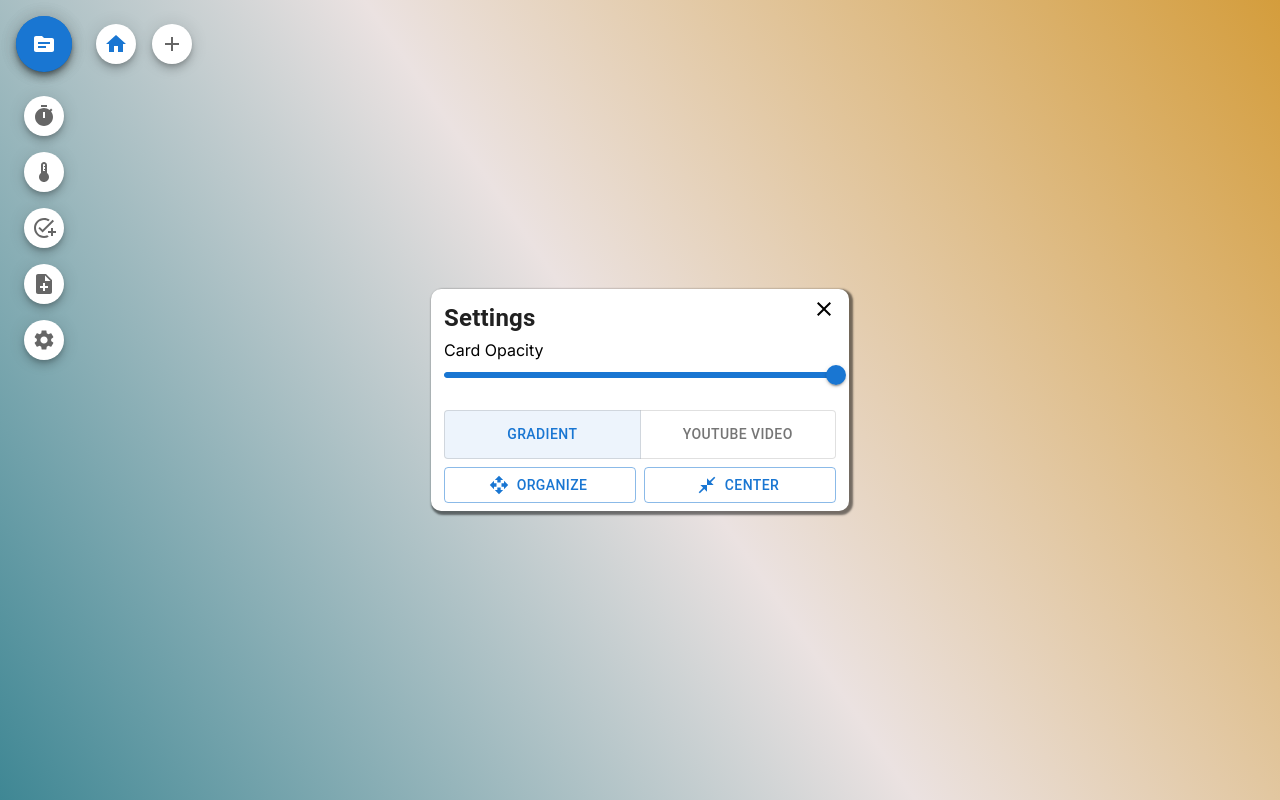
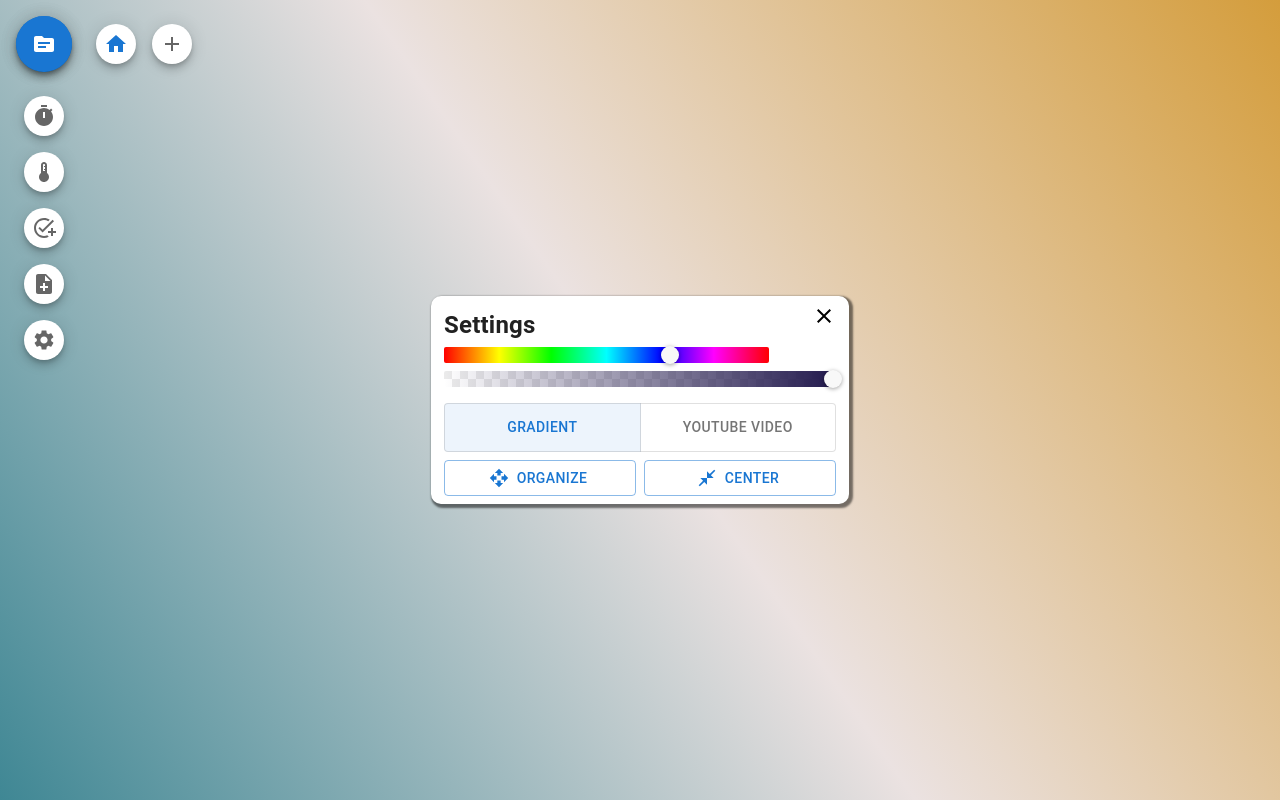
Before and after one commit to jramirez-codes/zen-work, a Next.js app: page / in a window 1280 px wide. Both pictures are taken after a click on the button 44 px from the left and 340 px from the top of the page. Built offline with nearby package versions, Linux system fonts and the light colour scheme.

Commit message:
color changes

```diff
--- a/package.json
+++ b/package.json
@@ -22,6 +22,7 @@
     "framer-motion": "^10.12.16",
     "next": "^13.4.6",
     "react": "18.2.0",
+    "react-color": "^2.19.3",
     "react-confetti-explosion": "^2.1.2",
     "react-dom": "18.2.0",
     "react-redux": "^8.1.0",
--- a/src/app/components/settings/settings.js
+++ b/src/app/components/settings/settings.js
@@ -1,30 +1,29 @@
 import React from "react";
-import { TextField, Slider, ToggleButtonGroup, ToggleButton, Button, Grid, Tooltip } from "@mui/material";
+import { TextField, ToggleButtonGroup, ToggleButton, Button, Grid, Tooltip} from "@mui/material";
 import { useSelector, useDispatch } from 'react-redux'
-import { setDisplayUrl, updateYoutubeUrl, updateOpacity, updateBackgroundType, organizeCards, deleteState, groupCardsCenter } from '../../store/settingStore'
+import { AlphaPicker, HuePicker } from "react-color";
+import { setDisplayUrl, updateYoutubeUrl, updateBackgroundColor, updateBackgroundType, organizeCards, deleteState, groupCardsCenter } from '../../store/settingStore'
 import OpenWithIcon from '@mui/icons-material/OpenWith';
 import CloseFullscreenIcon from '@mui/icons-material/CloseFullscreen';
 
 export default function Settings() {
+  const dispatch = useDispatch()
   const currURL = useSelector((state)=>state.settings.displayUrl)
-  const currOpacity = useSelector((state)=>state.settings.backgroundOpacity)
   const currBackgroundType = useSelector((state)=>state.settings.backgroundType)
-  const dispatch = useDispatch()
+  const currColor = useSelector((state)=>state.settings.backgroundColor)
   const currProject = useSelector(e=>e.settings.cacheName)
+
   return(
     <Grid container spacing={1} sx={{width:400}}>
-      {/* BACKGROUND TYPE */}
+      {/* BACKGROUND COLOR */}
+      <Grid item xs={10} sm={10} md={10} lg={10}>
+        <HuePicker width="100%" onChangeComplete={(e)=>{dispatch(updateBackgroundColor({rgb:{r:e.rgb.r,g:e.rgb.g,b:e.rgb.b, a:currColor.rgb.a}}))}} color={currColor.rgb}/>
+      </Grid>
+      <Grid item xs={2} sm={2} md={2} lg={2}>
+        <div style={{height:'100%', backgroundColor:'white'}} onClick={()=>{dispatch(updateBackgroundColor({rgb:{r:255,g:255,b:255, a:currColor.rgb.a}}))}}/>
+      </Grid>
       <Grid item xs={12} sm={12} md={12} lg={12}>
-        <p style={{margin:0}}>Card Opacity</p>
-        <Slider
-          max={1}
-          min={0}
-          value={currOpacity}
-          step={.01}
-          fullWidth
-          valueLabelDisplay="auto"
-          onChange={(e)=>{dispatch(updateOpacity(e.target.value))}}
-        />
+        <AlphaPicker width="100%" onChangeComplete={(e)=>{dispatch(updateBackgroundColor(e))}} color={currColor.rgb}/>
       </Grid>
       <Grid item xs={12} sm={12} md={12} lg={12}>
         {/* BACKGROUND SETTINGS */}
--- a/src/app/store/settingStore.js
+++ b/src/app/store/settingStore.js
@@ -37,10 +37,10 @@ export const settings = createSlice({
     displayUrl: "https://www.youtube.com/embed/vemLEwjIxow",
     youtubeUrl: "https://www.youtube.com/embed/vemLEwjIxow",
     backgroundOpacity: 1,
+    backgroundColor: {r:255,g:255,b:255},
     backgroundType: 'gradient',
     styleSettings: {
-      backgroundColor: 'rgba(255,255,255,1)',
-      marginRight: 0
+      backgroundColor: 'rgba(255,255,255,1)'
     },
     // Project Swapping
     projects: [],
@@ -131,6 +131,7 @@ export const settings = createSlice({
 
       // Get Cache of new State
       let newState = window.localStorage.getItem(newCacheState)
+
       // Update Local States
       if(newState !== null && newState !== "") {
         newState = JSON.parse(unzip(newState))
@@ -253,18 +254,10 @@ export const settings = createSlice({
       // Update Cache
       window.localStorage.setItem(state.cacheName, zip(JSON.stringify(state)))
     },
-    // UI Settings
-    updateOpacity: (state, action) => {
-      state.backgroundOpacity = action.payload
+    updateBackgroundColor: (state, action) => {
+      state.backgroundColor = action.payload
       state.styleSettings = {
-        backgroundColor: 'rgba(255,255,255, '+action.payload+')'
-      }
-      // Update Cache
-      window.localStorage.setItem(state.cacheName, zip(JSON.stringify(state)))
-    },
-    updateBackgroundColor: (state, action) => {
-      state.styleSettings = {
-        backgroundColor: 'rgba(255,255,255, '+state.backgroundOpacity+')'
+        backgroundColor: `rgba(${action.payload.rgb.r},${action.payload.rgb.g},${action.payload.rgb.b}, ${action.payload.rgb.a})`
       }
       // Update Cache
       window.localStorage.setItem(state.cacheName, zip(JSON.stringify(state)))
@@ -289,11 +282,11 @@ export const {
   setDisplayUrl
   , updateYoutubeUrl
   , addWindow
-  , updateOpacity
   , deleteWindow
   , onWindowHoverEnter
   , onWindowHoverExit
   , updateBackgroundType
+  , updateBackgroundColor
   , updateWindowData
   , updateWindowTitle
   , initalizeData
```
Also changed, not shown: 1 other file (tests, documents, lock files or other folders).
